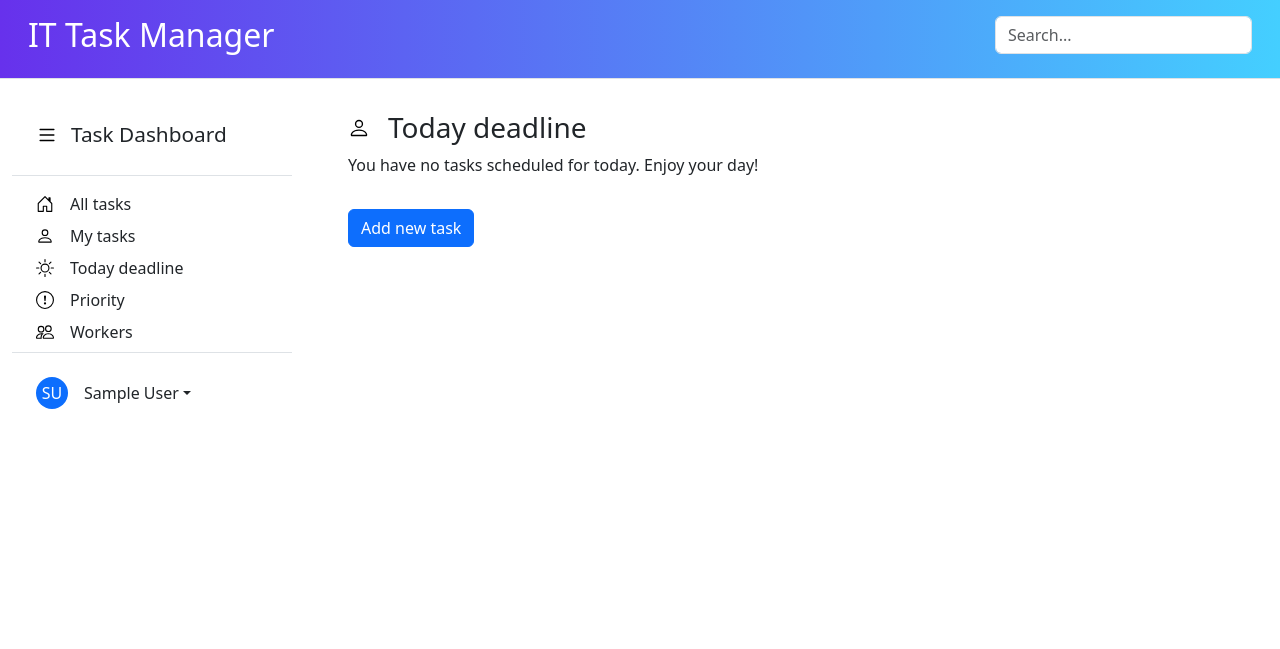
After one commit to oleksandra-shershen/task-manager, a Django app: page /tasks/today/ in a window 1280 px wide. The commit adds this page. Shown: the top 649 px of the page. Run offline with Django 4.2, Linux system fonts and the light colour scheme; the visitor is signed in with stand-in values (Sample User, id 1); data that the repository does not hold is empty.

Commit message:
Add page with tasks which have today deadline

```diff
--- a/task_manager/urls.py
+++ b/task_manager/urls.py
@@ -1,11 +1,12 @@
 from django.urls import path
 
-from .views import index, tasks_view, MyTaskListView
+from .views import index, tasks_view, MyTaskListView, TodayTaskListView
 
 urlpatterns = [
     path("", index, name="index"),
     path("tasks/", tasks_view, name="tasks"),
     path("tasks/my/", MyTaskListView.as_view(), name="my-task"),
+    path("tasks/today/", TodayTaskListView.as_view(), name="today-task"),
 ]
 
 app_name = "task_manager"
--- a/task_manager/views.py
+++ b/task_manager/views.py
@@ -71,3 +71,37 @@ class MyTaskListView(LoginRequiredMixin, generic.ListView):
         context["today_date"] = datetime.date.today()
 
         return context
+
+
+class TodayTaskListView(LoginRequiredMixin, generic.ListView):
+    """
+    ListView class that displays tasks with deadlines set for today.
+
+    This view retrieves tasks from the Task model and filters them based on the following criteria:
+
+    * **User:** Only tasks where the current user is included in the `assignees` field are displayed.
+    * **Completion Status:** Only uncompleted tasks (where `is_completed` is False) are included.
+    * **Deadline:** Only tasks with deadlines set for the current date are included.
+
+    The view provides the following context variable to the template:
+
+    * `today_tasks`: A list of filtered tasks with deadlines set for today.
+
+    This view requires users to be logged in using the `LoginRequiredMixin`.
+    """
+
+    model = Task
+    template_name = "task_manager/today_task_list.html"
+
+    def get_context_data(self, *, object_list=None, **kwargs):
+        context = super(TodayTaskListView, self).get_context_data(**kwargs)
+        user = self.request.user
+        today = datetime.date.today()
+
+        today_tasks = Task.objects.filter(
+            assignees=user, is_completed=False, deadline__year=today.year,
+            deadline__month=today.month, deadline__day=today.day
+        ).select_related()
+
+        context["today_tasks"] = today_tasks
+        return context
--- a/templates/includes/sidebar.html
+++ b/templates/includes/sidebar.html
@@ -46,7 +46,7 @@
         </a>
       </li>
       <li class="hover sidebar-list-item">
-        <a href="#" class="nav-link link-dark">
+         <a href="{% url "task_manager:today-task" %}" class="nav-link link-dark">
           <div class="px-4 d-flex align-items-center sidebar-ls-height">
             <img src="{% static 'img/brightness-high.svg' %}" alt="Bootstrap" width="18" height="18">
             <span class="sidebar-ls-title ms-3">Today deadline</span>
--- /dev/null
+++ b/templates/task_manager/today_task_list.html
@@ -0,0 +1,32 @@
+{% extends "base.html" %}
+{% load static %}
+
+{% block title %}
+    <title>Today deadline</title>
+{% endblock %}
+
+{% block tasks-toolbar-icon %}
+    <img class="listTitleIcon" src="{% static 'img/person.svg' %}" alt="Bootstrap" width="22" height="22">
+{% endblock %}
+
+{% block tasks-toolbar-title %}
+    Today deadline
+{% endblock %}
+
+{% block content %}
+    {% block tasks-existence-check %}
+        {% if today_tasks %}
+            {% block task-iterator %}
+                {% for task in today_tasks %}
+                    {% include "includes/task_list.html" %}
+                {% endfor %}
+            {% endblock %}
+        {% else %}
+            <p>You have no tasks scheduled for today. Enjoy your day!</p>
+        {% endif %}
+    {% endblock %}
+
+    <div class="mt-3">
+        <a href="#" class="btn btn-primary">Add new task</a>
+    </div>
+{% endblock %}
```
